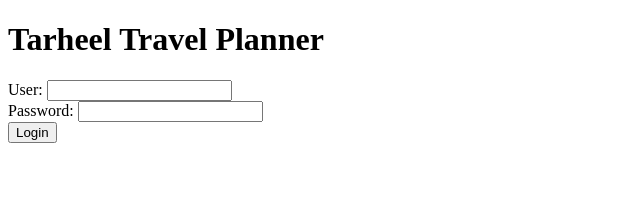
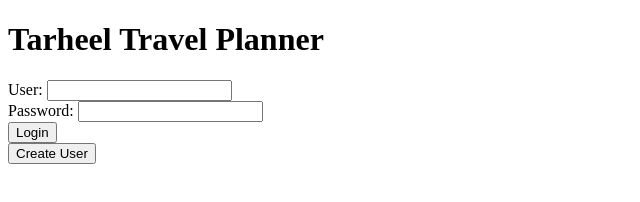
Before and after one commit to shaikster101/426_TripPlanner, a plain HTML site: page index.html in a window 1280 px wide. Shown: the whole page, without its empty margins (0-640 px from the left). Drawn offline with nearby package versions, Linux system fonts and the light colour scheme.

Commit message:
Update index.html

```diff
--- a/index.html
+++ b/index.html
@@ -19,7 +19,8 @@ src="http://www.cs.unc.edu/~kmp/comp426fall18/jquery-3.3.1.js"></script>
 <div id="login_div">
   User: <input type="text" id="login_user" class = 'user_input'><br>
   Password: <input type="text" id="login_pass" class = 'password_input'><br>
-  <button id="login_btn">Login</button>
+  <button id="login_btn">Login</button><br>
+  <button id="create_user_btn">Create User</button>
 </div>
 <div id="mesg_div"></div>
 </body>
```
